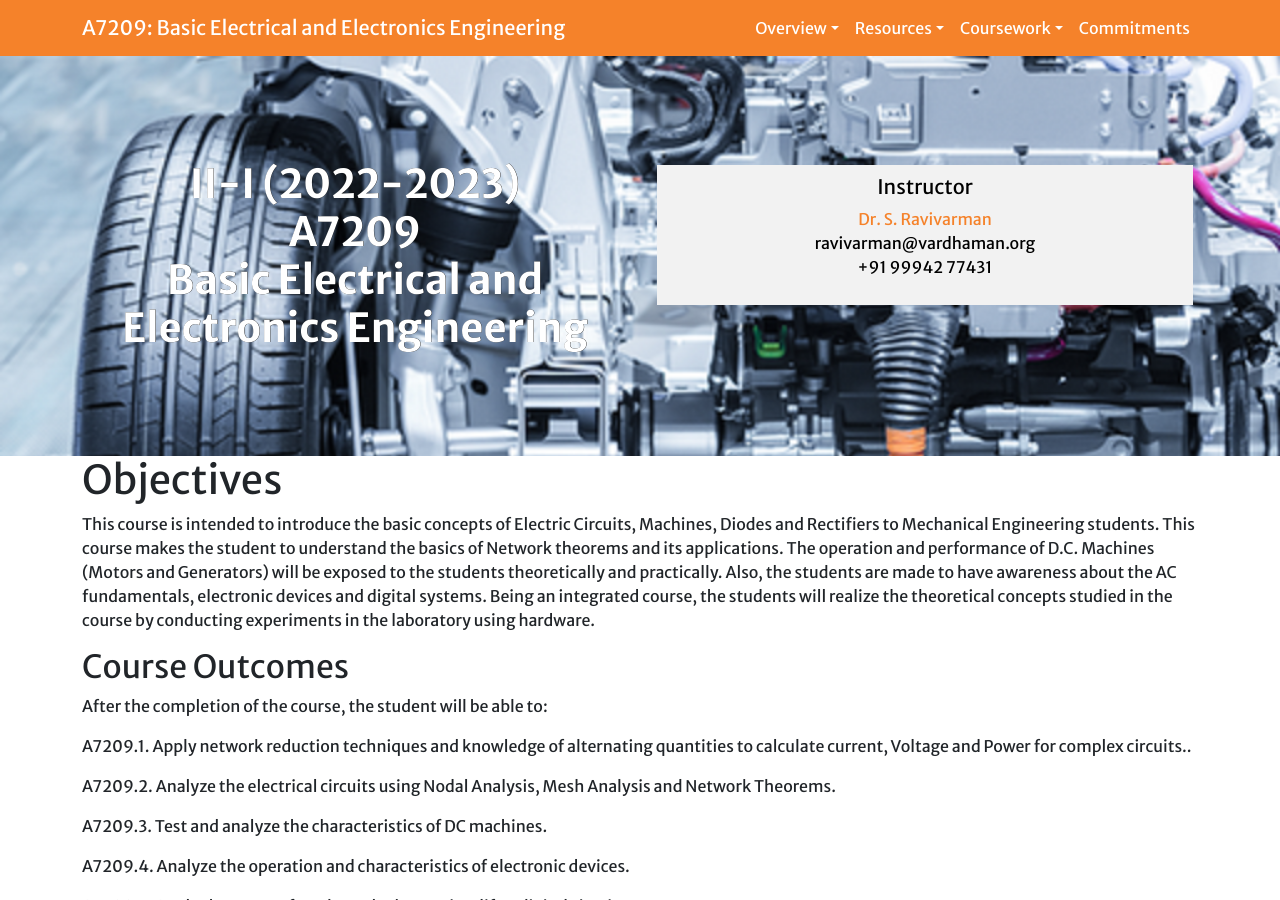
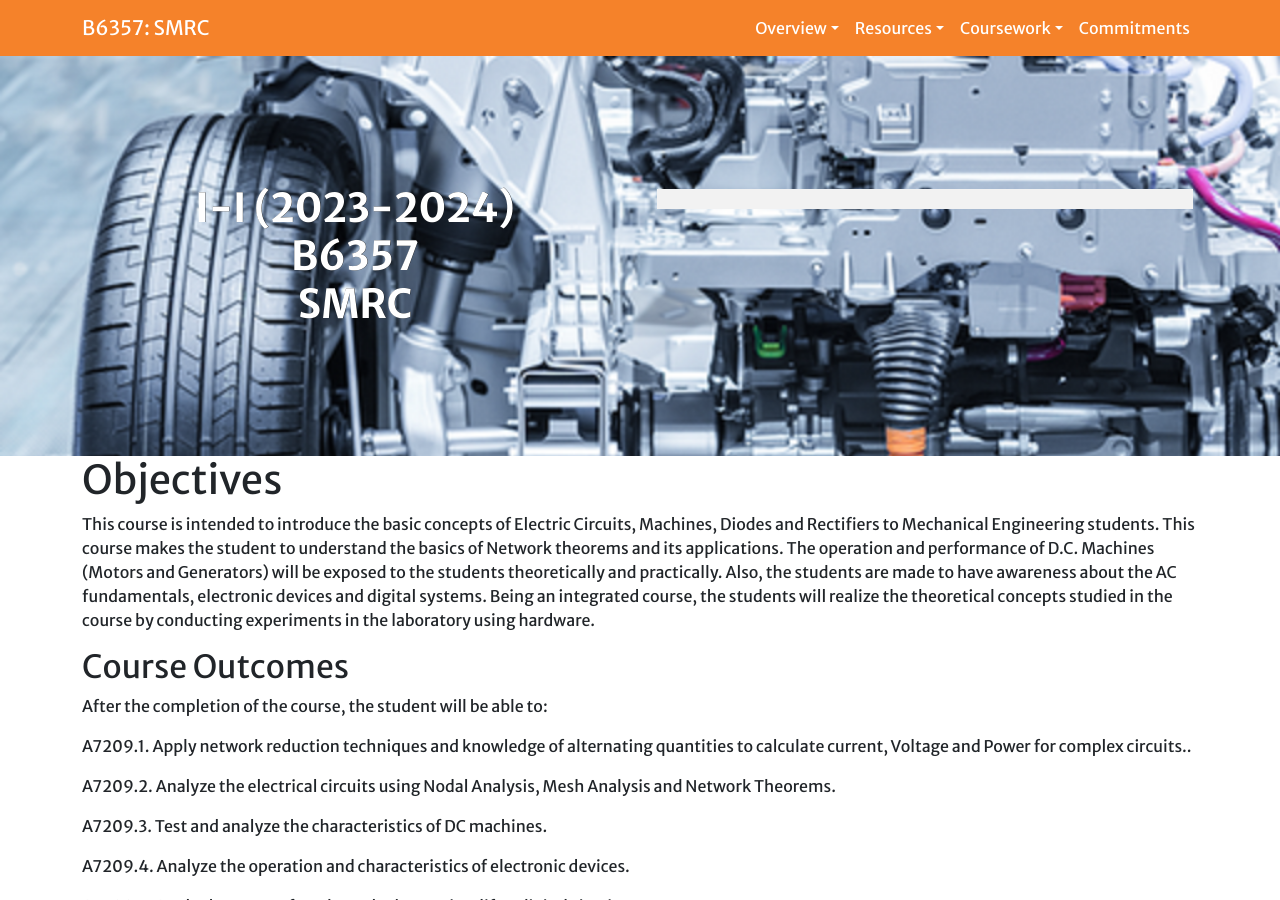
Before and after one commit to fatimaunissa/SMRC, a Jekyll site: the page built from index.md, in a window 1280 px wide and 900 px high. Built offline with Jekyll 4.4.1, drawn with Linux system fonts in a browser that asks for light colours; a script that is not in the unit is left out; our own code applies the rules of GitHub Pages for plain Markdown files.

Commit message:
Update _config.yml

```diff
--- a/_config.yml
+++ b/_config.yml
@@ -21,12 +21,12 @@
 #  algorithms and data structures (dictionaries, arrays, linked lists).
 #  Student learn these concepts through studying the Python programming
 #  language.
-baseurl: "/a7209" # the subpath of your site, e.g. /blog
+baseurl: "/SMRC" # the subpath of your site, e.g. /blog
 url: "" # the base hostname & protocol for your site, e.g. http://example.com
 
-number: A7209
-title: Basic Electrical and Electronics Engineering
-semester: II-I (2022-2023)
+number: B6357
+title: SMRC
+semester: I-I (2023-2024)
 
 navigation:
   - title: Overview
@@ -58,15 +58,15 @@ navigation:
 
 instructors:
   - id: srv
-    name: Dr. S. Ravivarman
-    email: ravivarman@vardhaman.org
-    web: http://wwww.sravivarman.com
-    phone: +91 99942 77431
+    name: Mrs.Fatima Unnisa
+    email: fatimaunnisa@vardhaman.org
+    web: http://wwww.fatimaunissa.com
+    phone: +91 9949615845
 
 offerings:
   - name: LECTURE
-    loc: 5103
-    instructor: srv
+    loc: 3116
+    instructor:  FAU
 
 # Build settings
 markdown: kramdown
```
